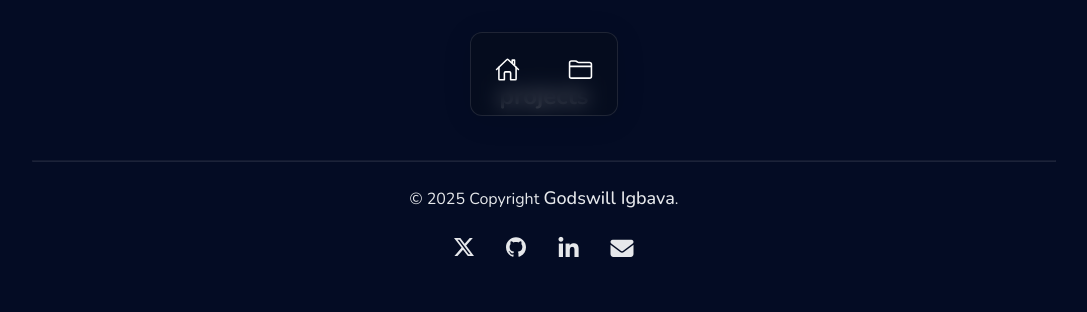
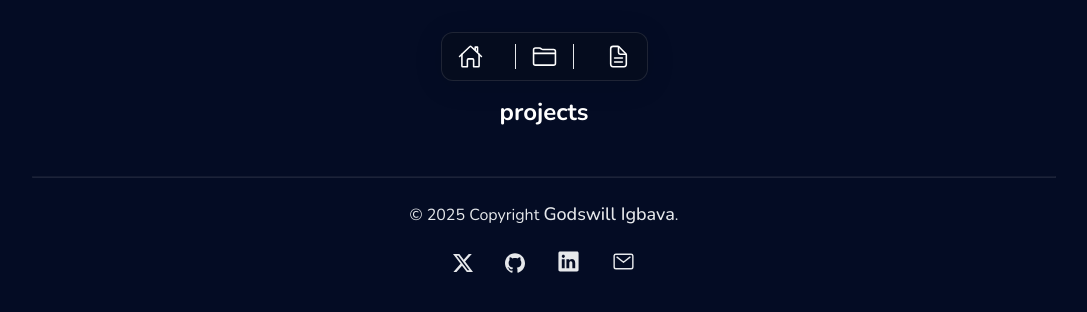
Before and after one commit to Yole-dev/yole_portfolio, a React (Create React App) app: page /projects in a window 1280 px wide. Shown: the top 312 px of the page, without its empty margins (96-1183 px from the left). Built offline with nearby package versions, Linux system fonts and the light colour scheme.

Commit message:
Done working with the header section moving back to the experiences section

```diff
--- a/src/components/layout.js
+++ b/src/components/layout.js
@@ -1,5 +1,8 @@
 import { Link, useLocation } from "react-router-dom";
-import { useState, useEffect } from "react";
+import { useEffect } from "react";
+
+// imported file
+import resume from "../assets/resume.pdf";
 
 export default function Layout({ children }) {
   const location = useLocation();
@@ -23,38 +26,26 @@ export default function Layout({ children }) {
 }
 
 function Header() {
-  const [hover, setHover] = useState(false);
-
-  function handleIconHover() {
-    setHover(!hover);
-  }
-
-  function handleIcon() {
-    setHover(hover);
-  }
-
   return (
     <section className="layout-header">
       <div className="header-nav">
-        <div className="nav-item">
-          <Link to="/">
-            <ion-icon name="home-outline"></ion-icon>
-          </Link>
-        </div>
+        <Link to="/" className="nav-item home">
+          <ion-icon name="home-outline"></ion-icon>
+        </Link>
 
-        <div
-          className="nav-item"
-          onMouseEnter={handleIconHover}
-          onMouseLeave={handleIcon}
+        <Link to="/projects" className="nav-item projects">
+          <ion-icon name="folder-outline"></ion-icon>
+        </Link>
+
+        <a
+          href={resume}
+          target="_blank"
+          rel="noopener noreferrer"
+          download="Godswill_Igbava_Resume.pdf"
+          className="nav-item resume"
         >
-          <Link to="/projects">
-            {!hover ? (
-              <ion-icon name="folder-outline"></ion-icon>
-            ) : (
-              <ion-icon name="folder-open-outline"></ion-icon>
-            )}
-          </Link>
-        </div>
+          <ion-icon name="document-text-outline"></ion-icon>
+        </a>
       </div>
     </section>
   );
@@ -70,7 +61,11 @@ function Footer() {
       </p>
 
       <div className="socials-link">
-        <a href="https://x.com/00Yole00">
+        <a
+          href="https://x.com/00Yole00"
+          target="_blank"
+          rel="noopener noreferrer"
+        >
           <svg
             role="img"
             viewBox="0 0 24 24"
@@ -81,7 +76,11 @@ function Footer() {
           </svg>
         </a>
 
-        <a href="https://github.com/Yole-dev">
+        <a
+          href="https://github.com/Yole-dev"
+          target="_blank"
+          rel="noopener noreferrer"
+        >
           <svg
             role="img"
             viewBox="0 0 24 24"
@@ -92,12 +91,20 @@ function Footer() {
           </svg>
         </a>
 
-        <a href="https://www.linkedin.com/in/igbava-godswill">
-          <i class="fa-brands fa-linkedin-in"></i>
+        <a
+          href="https://www.linkedin.com/in/igbava-godswill"
+          target="_blank"
+          rel="noopener noreferrer"
+        >
+          <ion-icon name="logo-linkedin"></ion-icon>
         </a>
 
-        <a href="mailto:igbavagodswillapp@gmail.com">
-          <i class="fa-solid fa-envelope"></i>
+        <a
+          href="mailto:igbavagodswillapp@gmail.com"
+          target="_blank"
+          rel="noopener noreferrer"
+        >
+          <ion-icon name="mail-outline"></ion-icon>
         </a>
       </div>
     </section>
--- a/src/index.css
+++ b/src/index.css
@@ -35,6 +35,7 @@ a {
 body {
   background: var(--primary-blue);
   color: var(--text-color);
+  overflow-x: hidden;
 }
 
 .layout-container {
@@ -59,8 +60,8 @@ body {
   display: flex;
   align-items: center;
   gap: 2rem;
-  padding: 1rem;
-  border-radius: 0.7rem;
+  padding: 0.7rem 1rem;
+  border-radius: 0.5rem;
   background: rgba(8, 14, 27, 0.6);
   backdrop-filter: blur(10px);
   -webkit-backdrop-filter: blur(10px); /* Safari support */
@@ -72,12 +73,65 @@ body {
 }
 
 .nav-item {
+  display: flex;
+  align-items: center;
+  justify-content: center;
+}
+
+.nav-item:hover {
+  color: var(--highlight-color);
+}
+
+.nav-item::after {
+  position: absolute;
+  top: 4rem;
+  font-family: var(--headings-font);
+  font-size: 15px;
+  font-weight: 300;
+  text-align: center;
+  letter-spacing: 3px;
+  line-height: 25px;
+  color: var(--sub-text-color);
+  background: var(--primary-black);
   padding: 0.5rem;
-  border-radius: ;
+  border-radius: 0.3rem;
+}
+
+.home:hover::after {
+  display: block;
+}
+
+.home::after {
+  display: none;
+  content: "Home";
+}
+
+.projects {
+  border-inline: solid 1px var(--sub-text-color);
+  padding: 0 1rem;
+}
+
+.projects:hover::after {
+  display: block;
+}
+
+.projects::after {
+  display: none;
+  content: "Projects";
+}
+
+.resume:hover::after {
+  display: block;
+}
+
+.resume::after {
+  display: none;
+  content: "Download Resume";
+  line-height: 25px;
 }
 
 .layout-main {
-  margin-top: 3rem;
+  margin-top: 4rem;
 }
 
 .layout-footer {
@@ -85,9 +139,11 @@ body {
   display: flex;
   flex-direction: column;
   align-items: center;
+  /* justify-self: end; */
   gap: 1.5rem;
   font-family: var(--headings-font);
   color: var(--sub-text-color);
+  padding-bottom: 2rem;
 }
 
 .layout-footer hr {
@@ -127,6 +183,9 @@ body {
 
 .socials-link a:hover {
   color: var(--highlight-color);
+}
+
+.socials-link a:hover svg {
   fill: var(--highlight-color);
 }
 
@@ -140,6 +199,7 @@ body {
 }
 
 .header {
+  width: 100%;
   display: flex;
   flex-direction: column;
   gap: 2rem;
@@ -198,8 +258,15 @@ body {
   gap: 1rem;
 }
 
-.intro-btn {
+.intro-btn a {
+  display: flex;
+  align-items: center;
   font-size: 15px;
+  gap: 0.5rem;
+}
+
+.intro-btn:hover a span {
+  color: var(--highlight-color);
 }
 
 .about-section {
--- a/src/pages/Home.js
+++ b/src/pages/Home.js
@@ -1,3 +1,5 @@
+import { useState, useEffect } from "react";
+
 import cartoonPic from "../assets/profile_pic.png";
 
 // imported projects images
@@ -13,6 +15,26 @@ export default function Home() {
       <ProjectSection />
     </section>
   );
+}
+
+// custom hook to watch screen width changes
+function useScreenWidth() {
+  const [width, setWidth] = useState(window.innerWidth);
+
+  useEffect(
+    function () {
+      function handleResize() {
+        setWidth(window.innerWidth);
+      }
+
+      window.addEventListener("resize", handleResize);
+
+      return () => window.removeEventListener("resize", handleResize);
+    },
+    [width]
+  );
+
+  return width;
 }
 
 function Header() {
@@ -36,12 +58,13 @@ function Header() {
       </div>
 
       <div className="intro-btns">
-        <Button border="none" className="intro-btn view-btn">
-          <a href="#projects">View Projects</a>
-        </Button>
-
-        <Button border="solid 1px #1e90ff" className="intro-btn contact-btn">
-          Contact Me
+        <Button border="solid 1px #1e90ff" className="intro-btn">
+          <a href="#contact">
+            Hire Me
+            <span>
+              <ion-icon name="alert-outline"></ion-icon>
+            </span>
+          </a>
         </Button>
       </div>
     </section>
@@ -120,6 +143,8 @@ function SkillSection() {
 }
 
 function ProjectSection() {
+  const screenWidth = useScreenWidth();
+
   const projectData = [
     {
       id: "quickaash",
@@ -151,7 +176,10 @@ function ProjectSection() {
 
             <p className="project-name">{project.companyName}</p>
             <p className="project-description">
-              {project.description.split(" ").slice(0, 15).join(" ") + " ..."}
+              {screenWidth > 500
+                ? project.description
+                : project.description.split(" ").slice(0, 15).join(" ") +
+                  " ..."}
             </p>
 
             <Button
```
Also changed, not shown: 1 other file (tests, documents, lock files or other folders).
